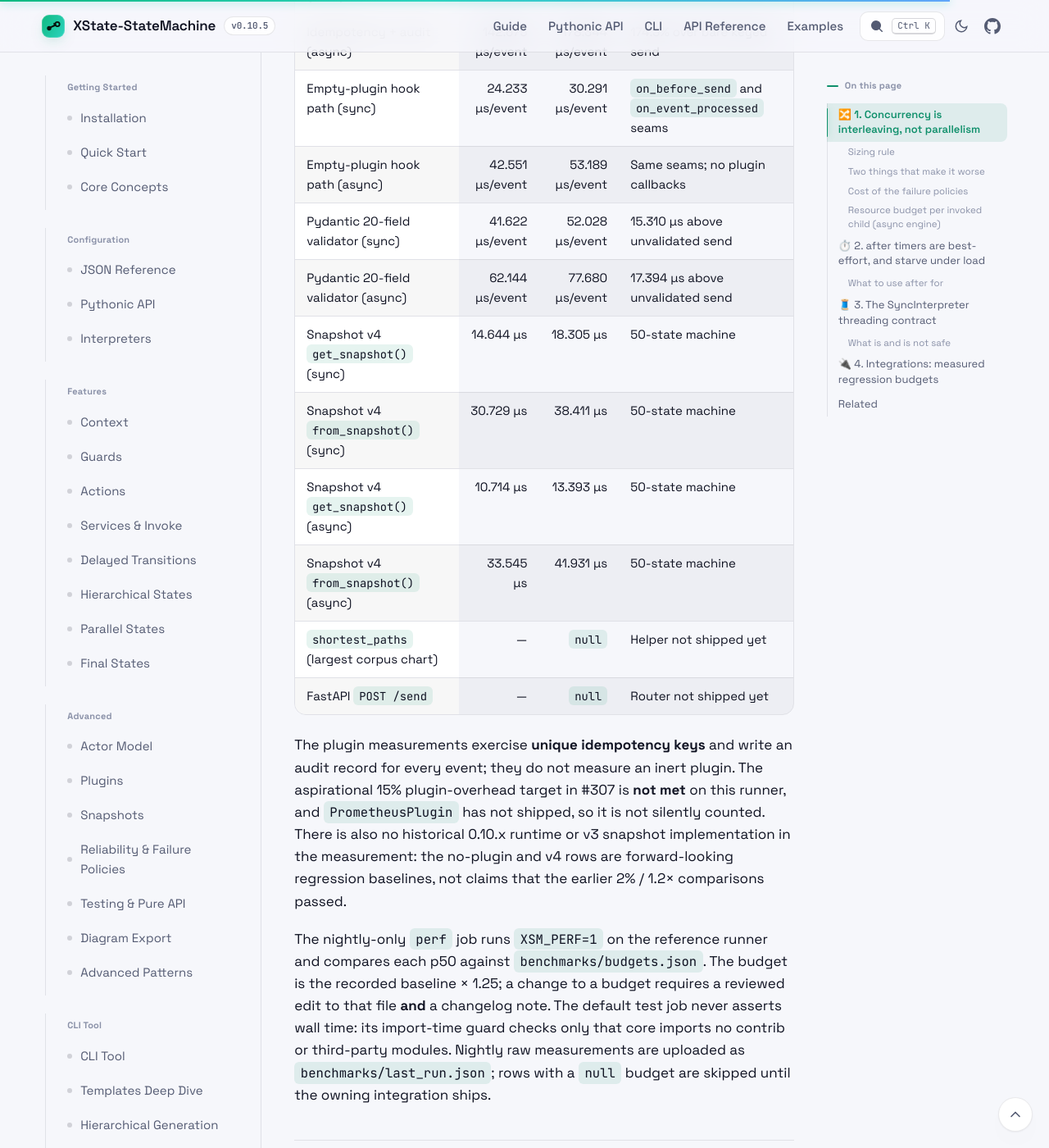
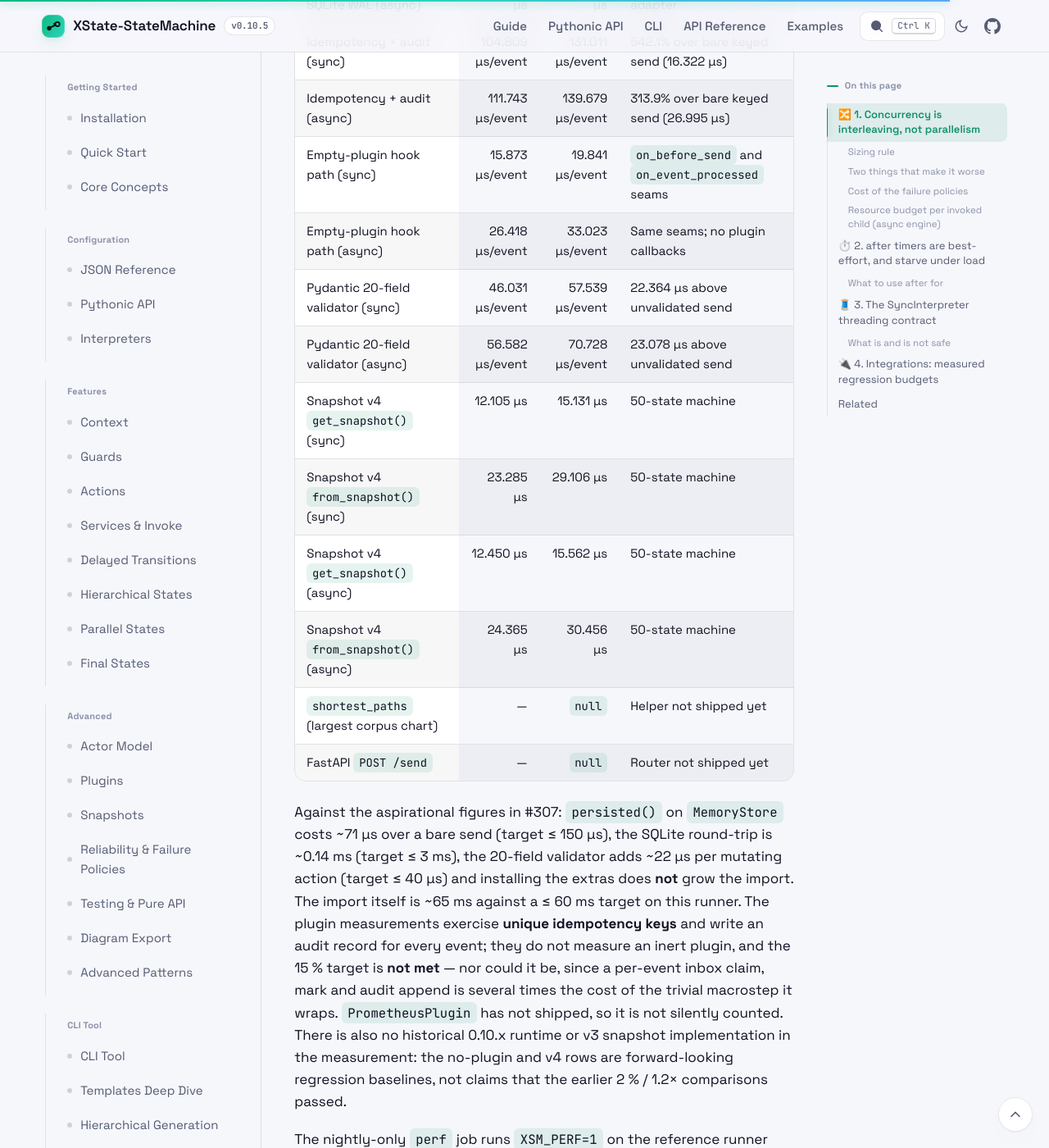
Before and after one commit to basiltt/xstate-statemachine, a Jekyll site: the page built from docs/_guide/production-characteristics.md, in a window 1280 px wide and 1400 px high, scrolled down 9980 px. Shown: the whole window at 82% size. Built offline with Jekyll 4.4.1, drawn with Linux system fonts in a browser that asks for light colours; some of the changed text lies outside the part shown.

Commit message:
perf(integrations): record the baseline from the ubuntu-24.04 reference runner
Budgets and the docs table now come from the nightly perf job's own last_run.json (run 36429782133) instead of a developer machine. The budget failure message names the CPU the measurement ran on and the CPU the baseline was recorded on, because hosted runners are not pinned to one model.

Co-authored-by: Copilot App <223556219+Copilot@users.noreply.github.com>

```diff
--- a/docs/_guide/production-characteristics.md
+++ b/docs/_guide/production-characteristics.md
@@ -140,39 +140,49 @@ rows average 100 load → send → save → stop round-trips after a warm-up; sn
 rows average 1,000 operations on a 50-state machine. Import rows time the
 package import *inside* a fresh subprocess, excluding Python startup.
 
-> **Reference runner:** `local`, Windows 11 (`Windows-11-10.0.26100-SP0`),
-> CPython 3.14.3, `Intel64 Family 6 Model 183 Stepping 1, GenuineIntel`,
-> 28 logical CPUs. This first local baseline will be replaced by measurements
-> from the nightly `ubuntu-24.04` runner before it is used as a CI gate.
+> **Reference runner:** GitHub-hosted `ubuntu-24.04` (`Linux-6.17.0-1022-azure-x86_64-with-glibc2.39`),
+> CPython 3.13.15, `AMD EPYC 9V74 80-Core Processor`, 4 logical CPUs — the nightly
+> `perf` job's runner, recorded from its own `last_run.json` (run
+> [36429782133](https://github.com/basiltt/xstate-statemachine/actions/runs/36429782133)).
+> Hosted runners are not pinned to one CPU model: a run on the same label a few
+> minutes earlier landed on different silicon and measured the bare sync send at
+> 26.9 µs instead of 15.9 µs, so a red nightly must be read together with the CPU
+> the failure message names.
 
 | Measurement | Baseline p50 | Budget (×1.25) | What it includes |
 |:--|--:|--:|:--|
-| Import core (no site-packages) | 187.926 ms | 234.908 ms | Subprocess import only |
-| Import core with `[redis,pydantic]` installed, unused | 208.677 ms | 260.847 ms | No eager contrib imports |
-| `persisted()` + `MemoryStore` (sync) | 111.579 µs | 139.474 µs | 87.346 µs over bare send |
-| `apersisted()` + `MemoryStore` (async) | 539.038 µs | 673.798 µs | Thread-backed store adapter |
-| `persisted()` + SQLite WAL (sync) | 223.874 µs | 279.842 µs | Local temporary database |
-| `apersisted()` + SQLite WAL (async) | 670.211 µs | 837.764 µs | Thread-backed store adapter |
-| Idempotency + audit (sync) | 111.990 µs/event | 139.987 µs/event | 378.9% over bare keyed send |
-| Idempotency + audit (async) | 142.675 µs/event | 178.344 µs/event | 174.3% over bare keyed send |
-| Empty-plugin hook path (sync) | 24.233 µs/event | 30.291 µs/event | `on_before_send` and `on_event_processed` seams |
-| Empty-plugin hook path (async) | 42.551 µs/event | 53.189 µs/event | Same seams; no plugin callbacks |
-| Pydantic 20-field validator (sync) | 41.622 µs/event | 52.028 µs/event | 15.310 µs above unvalidated send |
-| Pydantic 20-field validator (async) | 62.144 µs/event | 77.680 µs/event | 17.394 µs above unvalidated send |
-| Snapshot v4 `get_snapshot()` (sync) | 14.644 µs | 18.305 µs | 50-state machine |
-| Snapshot v4 `from_snapshot()` (sync) | 30.729 µs | 38.411 µs | 50-state machine |
-| Snapshot v4 `get_snapshot()` (async) | 10.714 µs | 13.393 µs | 50-state machine |
-| Snapshot v4 `from_snapshot()` (async) | 33.545 µs | 41.931 µs | 50-state machine |
+| Import core (no site-packages) | 64.881 ms | 81.101 ms | Subprocess import only |
+| Import core with `[redis,pydantic]` installed, unused | 66.211 ms | 82.764 ms | No eager contrib imports (+1.3 ms, within noise) |
+| `persisted()` + `MemoryStore` (sync) | 87.119 µs | 108.899 µs | 71.246 µs over bare send |
+| `apersisted()` + `MemoryStore` (async) | 309.499 µs | 386.874 µs | Thread-backed store adapter |
+| `persisted()` + SQLite WAL (sync) | 139.782 µs | 174.728 µs | Local temporary database |
+| `apersisted()` + SQLite WAL (async) | 360.305 µs | 450.381 µs | Thread-backed store adapter |
+| Idempotency + audit (sync) | 104.809 µs/event | 131.011 µs/event | 542.1% over bare keyed send (16.322 µs) |
+| Idempotency + audit (async) | 111.743 µs/event | 139.679 µs/event | 313.9% over bare keyed send (26.995 µs) |
+| Empty-plugin hook path (sync) | 15.873 µs/event | 19.841 µs/event | `on_before_send` and `on_event_processed` seams |
+| Empty-plugin hook path (async) | 26.418 µs/event | 33.023 µs/event | Same seams; no plugin callbacks |
+| Pydantic 20-field validator (sync) | 46.031 µs/event | 57.539 µs/event | 22.364 µs above unvalidated send |
+| Pydantic 20-field validator (async) | 56.582 µs/event | 70.728 µs/event | 23.078 µs above unvalidated send |
+| Snapshot v4 `get_snapshot()` (sync) | 12.105 µs | 15.131 µs | 50-state machine |
+| Snapshot v4 `from_snapshot()` (sync) | 23.285 µs | 29.106 µs | 50-state machine |
+| Snapshot v4 `get_snapshot()` (async) | 12.450 µs | 15.562 µs | 50-state machine |
+| Snapshot v4 `from_snapshot()` (async) | 24.365 µs | 30.456 µs | 50-state machine |
 | `shortest_paths` (largest corpus chart) | — | `null` | Helper not shipped yet |
 | FastAPI `POST /send` | — | `null` | Router not shipped yet |
 
-The plugin measurements exercise **unique idempotency keys** and write an audit
-record for every event; they do not measure an inert plugin. The aspirational
-15% plugin-overhead target in #307 is **not met** on this runner, and
-`PrometheusPlugin` has not shipped, so it is not silently counted. There is
-also no historical 0.10.x runtime or v3 snapshot implementation in the
-measurement: the no-plugin and v4 rows are forward-looking regression
-baselines, not claims that the earlier 2% / 1.2× comparisons passed.
+Against the aspirational figures in #307: `persisted()` on `MemoryStore` costs
+~71 µs over a bare send (target ≤ 150 µs), the SQLite round-trip is ~0.14 ms
+(target ≤ 3 ms), the 20-field validator adds ~22 µs per mutating action
+(target ≤ 40 µs) and installing the extras does **not** grow the import. The
+import itself is ~65 ms against a ≤ 60 ms target on this runner. The plugin
+measurements exercise **unique idempotency keys** and write an audit record for
+every event; they do not measure an inert plugin, and the 15 % target is **not
+met** — nor could it be, since a per-event inbox claim, mark and audit append is
+several times the cost of the trivial macrostep it wraps. `PrometheusPlugin` has
+not shipped, so it is not silently counted. There is also no historical 0.10.x
+runtime or v3 snapshot implementation in the measurement: the no-plugin and v4
+rows are forward-looking regression baselines, not claims that the earlier
+2 % / 1.2× comparisons passed.
 
 The nightly-only `perf` job runs `XSM_PERF=1` on the reference runner and
 compares each p50 against [`benchmarks/budgets.json`](https://github.com/basiltt/xstate-statemachine/blob/main/benchmarks/budgets.json).
```
Also changed, not shown: benchmarks/budgets.json (+39 -39 lines), tests/test_perf_budgets.py (+4 -1 lines).
